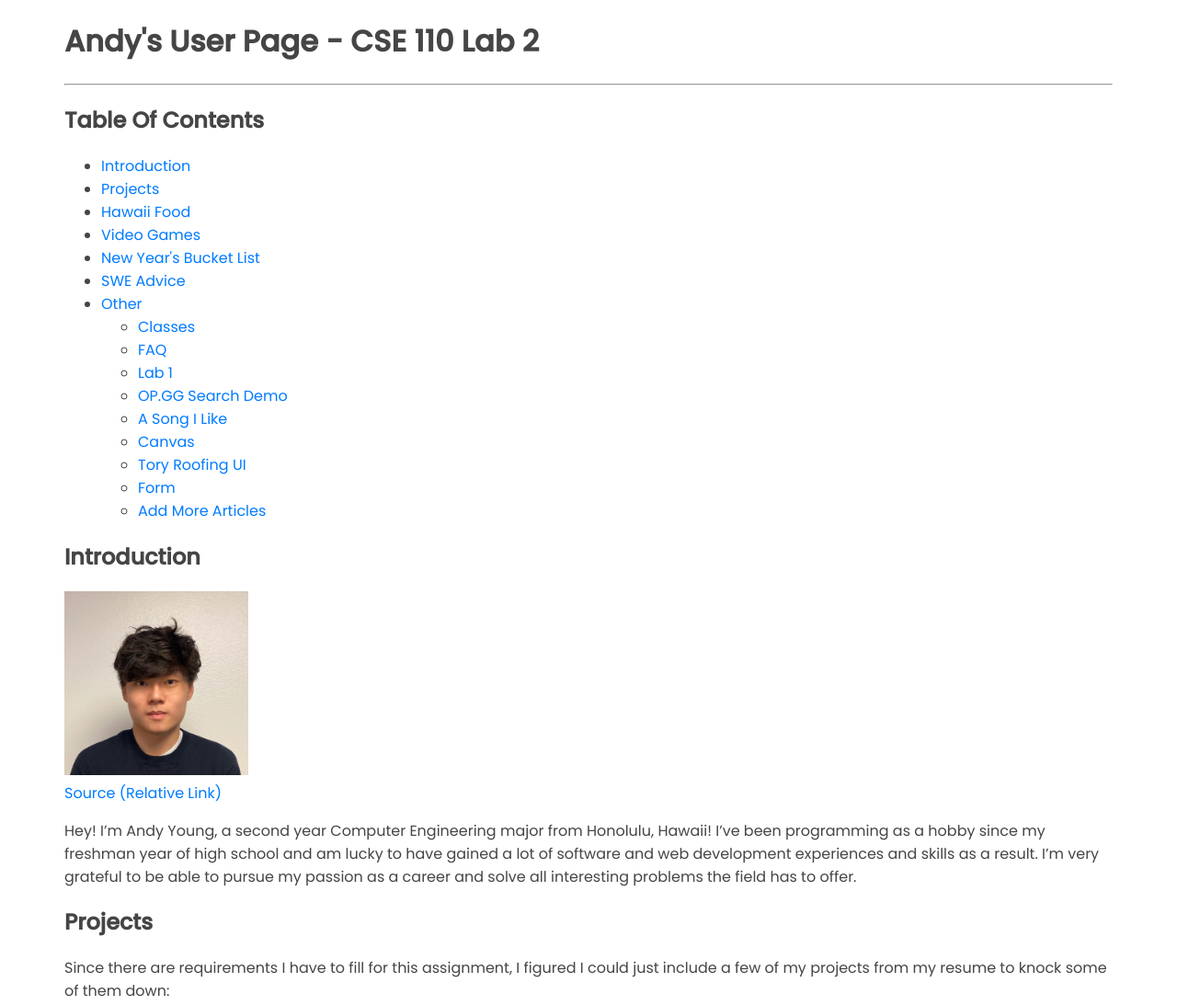
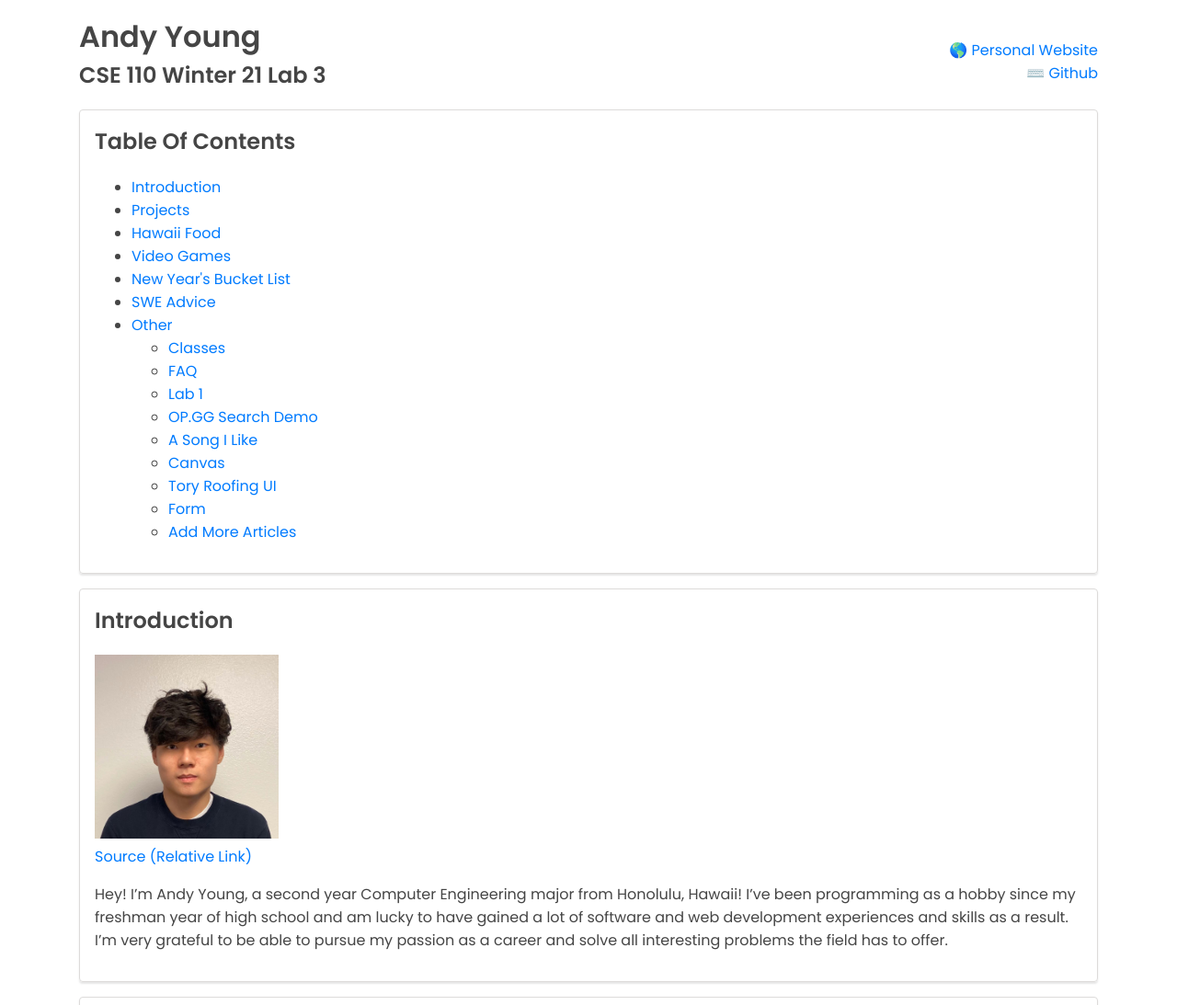
Before and after one commit to ayoung19/wi21-cse110-lab3, a plain HTML site: page index.html in a window 1280 px wide. Shown: the top 1093 px of the page at 92% size. Drawn offline with Linux system fonts and the light colour scheme.

Commit message:
Fixes #2, #7, #8, #11, #12, #20

```diff
--- a/css/main.css
+++ b/css/main.css
@@ -1,8 +1,22 @@
-@import url('https://fonts.googleapis.com/css2?family=Poppins:wght@300;400;500&display=swap');
+@import url('https://fonts.googleapis.com/css2?family=Poppins:wght@400;500;600&display=swap');
 
 * {
     font-family: "Poppins", sans-serif;
     color: #454545;
+}
+
+h1, h2, h3 {
+    margin-top: 0;
+}
+
+header, main, footer {
+    margin: 1em;
+}
+
+footer {
+    text-align: center;
+    padding-top: 1rem;
+    padding-bottom: 1rem;
 }
 
 a {
@@ -14,9 +28,43 @@ a:hover {
     color: hsl(211, 100%, 35%);
 }
 
-footer {
-    text-align: center;
-    margin: 2rem 0rem 2rem 0rem;
+b, strong {
+    font-weight: 500;
+}
+
+#title h1 {
+    margin-bottom: 0;
+}
+
+#title div + div {
+    margin-bottom: 2rem;
+}
+
+#title div + div ul {
+    list-style: none;
+    padding: 0;
+    margin: 0;
+}
+
+section {
+    border-style: solid;
+    border-color: #dddbda;
+    border-width: 1px;
+    border-radius: .25rem;
+    box-shadow: 0 2px 2px 0 rgba(0, 0, 0, 0.1);
+    padding: 1em;
+}
+
+section:not(:last-child) {
+    margin-bottom: 1rem;
+}
+
+section > h2 {
+    font-weight: 600;
+}
+
+.hide {
+    display: none;
 }
 
 .responsive-container {
@@ -24,14 +72,33 @@ footer {
     margin: 0 auto;
 }
 
-@media only screen and (min-width: 768px) {
+/*
+    Responsive
+*/
+
+@media only screen and (min-width: 48pc) {
     .responsive-container {
-        width: 540pt;
+        width: 45pc;
+    }
+
+    div#title {
+        display: flex;
+        flex-wrap: wrap;
+        align-items: center;
+        justify-content: space-between;
+    }
+
+    div#title div ~ div {
+        margin-bottom: 0;
+    }
+
+    div#title div ~ div ul li {
+        text-align: right;
     }
 }
 
-@media only screen and (min-width: 1200px) {
+@media only screen and (min-width: 900pt) {
     .responsive-container {
-        width: 1140px;
+        width: 855pt;
     }
 }
--- a/index.html
+++ b/index.html
@@ -10,8 +10,20 @@
     <body>
         <div class="responsive-container">
             <header>
-                <h1>Andy's User Page - CSE 110 Lab 2</h1>
-                <hr>
+                <div id="title">
+                    <div>
+                        <h1>Andy Young</h1>
+                        <h2>CSE 110 Winter 21 Lab 3</h2>
+                    </div>
+                    <div>
+                        <ul>
+                            <li>🌎 <a href="https://www.andyluyoung.com/" target="_blank">Personal Website</a></li>
+                            <li>⌨️ <a href="https://github.com/ayoung19" target="_blank">Github</a></li>
+                        </ul>
+                    </div>
+                </div>
+                <hr class="hide">
+                <section>
                     <h2>Table Of Contents</h2>
                     <nav>
                         <ul>
@@ -53,6 +65,7 @@
                             </li>
                         </ul>
                     </nav>
+                </section>
             </header>
             <main>
                 <section id="introduction">
```
Lines whose indentation alone changed are shown as unchanged.
